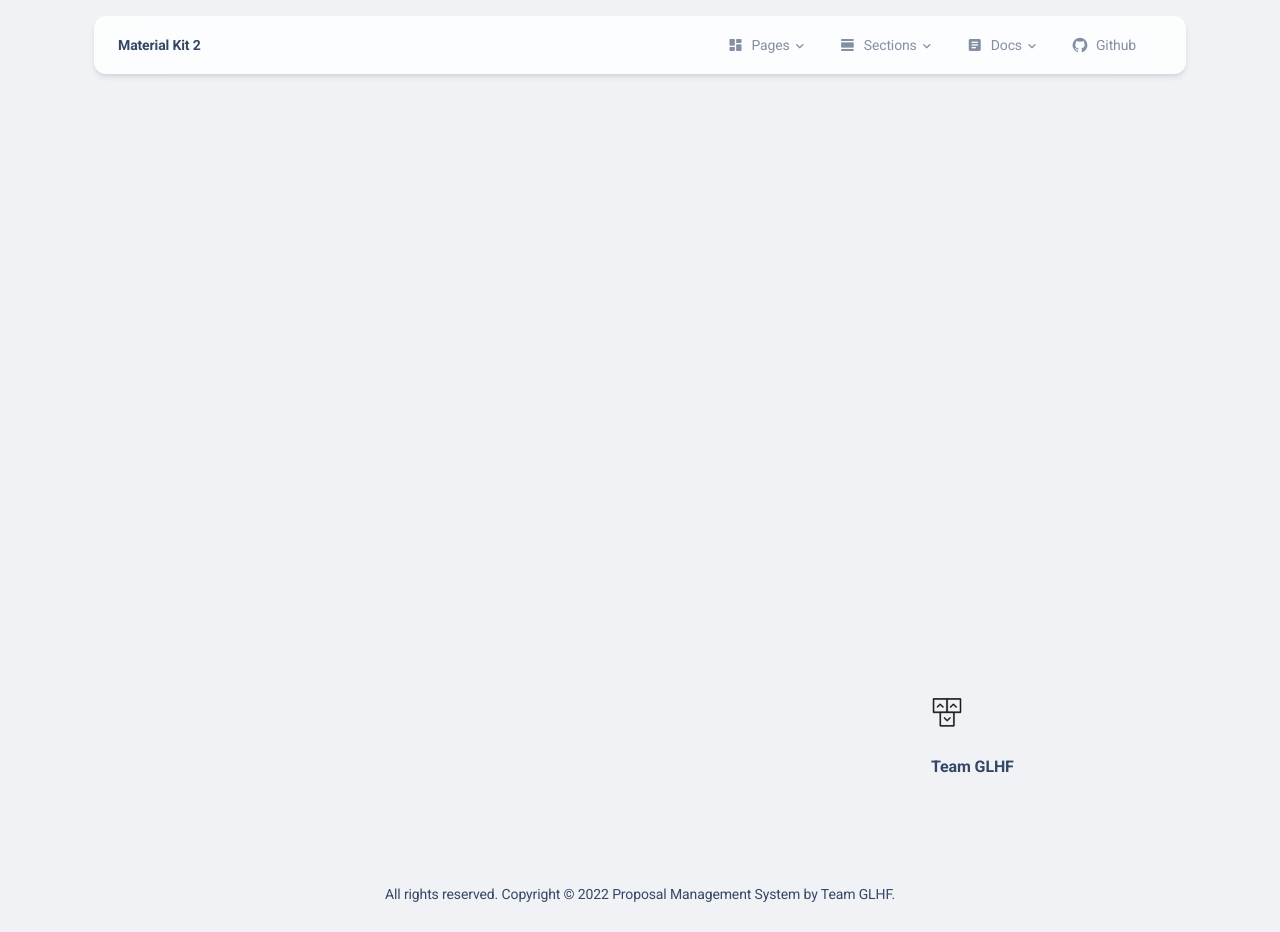
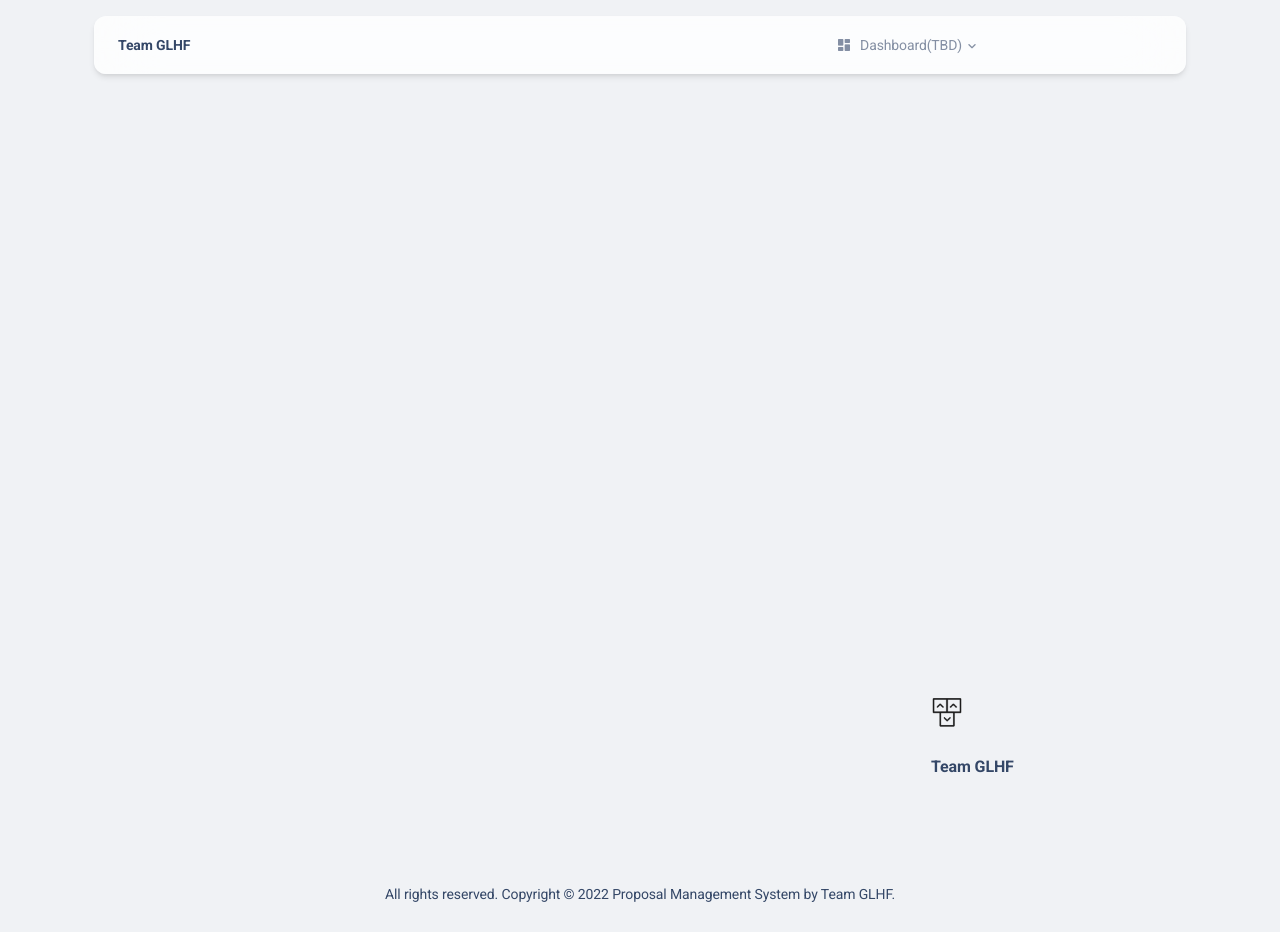
Before and after one commit to KatrinaaDing/Ability-Plus-frontend, a React (Create React App) app: page /presentation in a window 1280 px wide. Built offline with nearby package versions, Linux system fonts and the light colour scheme.

Commit message:
component changed
hide some components
rename sth stuff
some name to be defined.

```diff
--- a/public/index.html
+++ b/public/index.html
@@ -22,7 +22,7 @@ Software.
     <meta name="theme-color" content="#1A73E8" />
     <link rel="apple-touch-icon" sizes="76x76" href="%PUBLIC_URL%/apple-icon.png" />
     <link rel="manifest" href="%PUBLIC_URL%/manifest.json" />
-    <title>Material Kit 2 React by Creative Tim</title>
+    <title>Project Proposal Management System by Team GLHF</title>
     <link
       rel="stylesheet"
       href="https://fonts.googleapis.com/css?family=Roboto:300,400,500,700,900|Roboto+Slab:400,700"
--- a/src/examples/Footers/CenteredFooter/index.js
+++ b/src/examples/Footers/CenteredFooter/index.js
@@ -107,28 +107,10 @@ function CenteredFooter({ company, links, socials, light }) {
 CenteredFooter.defaultProps = {
   company: { href: "https://www.creative-tim.com/", name: "Creative Tim" },
   links: [
-    { href: "https://www.creative-tim.com/", name: "Company" },
-    { href: "https://www.creative-tim.com/presentation", name: "About Us" },
-    { href: "https://www.creative-tim.com/presentation", name: "Team" },
-    { href: "https://www.creative-tim.com/templates/react", name: "Products" },
-    { href: "https://www.creative-tim.com/blog", name: "Blog" },
-    { href: "https://www.creative-tim.com/license", name: "License" },
+
   ],
   socials: [
-    { icon: <FacebookIcon fontSize="small" />, link: "https://www.facebook.com/CreativeTim/" },
-    {
-      icon: <TwitterIcon fontSize="small" />,
-      link: "https://twitter.com/creativetim",
-    },
-    {
-      icon: <InstagramIcon fontSize="small" />,
-      link: "https://www.instagram.com/creativetimofficial/",
-    },
-    {
-      icon: <PinterestIcon fontSize="small" />,
-      link: "https://ro.pinterest.com/thecreativetim/",
-    },
-    { icon: <GitHubIcon fontSize="small" />, link: "https://github.com/creativetimofficial" },
+
   ],
   light: false,
 };
--- a/src/examples/Footers/SimpleFooter/index.js
+++ b/src/examples/Footers/SimpleFooter/index.js
@@ -108,10 +108,7 @@ function SimpleFooter({ company, links, light }) {
 SimpleFooter.defaultProps = {
   company: { href: "https://www.creative-tim.com/", name: "Creative Tim" },
   links: [
-    { href: "https://www.creative-tim.com/", name: "Creative Tim" },
-    { href: "https://www.creative-tim.com/presentation", name: "About Us" },
-    { href: "https://www.creative-tim.com/blog", name: "Blog" },
-    { href: "https://www.creative-tim.com/license", name: "License" },
+
   ],
   light: false,
 };
--- a/src/examples/Navbars/DefaultNavbar/index.js
+++ b/src/examples/Navbars/DefaultNavbar/index.js
@@ -551,7 +551,7 @@ function DefaultNavbar({ brand, routes, transparent, light, action, sticky, rela
 
 // Setting default values for the props of DefaultNavbar
 DefaultNavbar.defaultProps = {
-  brand: "Material Kit 2",
+  brand: "Team GLHF",
   transparent: false,
   light: false,
   action: false,
--- a/src/routes.js
+++ b/src/routes.js
@@ -70,12 +70,12 @@ import Typography from "layouts/sections/elements/typography";
 
 const routes = [
   {
-    name: "pages",
+    name: "Dashboard(tBD)",
     icon: <Icon>dashboard</Icon>,
     columns: 1,
     rowsPerColumn: 2,
     collapse: [
-      {
+/*       {
         name: "landing pages",
         collapse: [
           {
@@ -94,9 +94,9 @@ const routes = [
             component: <Author />,
           },
         ],
-      },
+      }, */
       {
-        name: "account",
+        name: "Login & Register",
         collapse: [
           {
             name: "sign in",
@@ -108,7 +108,7 @@ const routes = [
     ],
   },
   {
-    name: "sections",
+/*     name: "sections",
     icon: <Icon>view_day</Icon>,
     collapse: [
       {
@@ -236,10 +236,10 @@ const routes = [
           },
         ],
       },
-    ],
+    ], */
   },
   {
-    name: "docs",
+/*     name: "docs",
     icon: <Icon>article</Icon>,
     collapse: [
       {
@@ -262,12 +262,12 @@ const routes = [
         description: "Check how you can integrate our plugins",
         href: "https://www.creative-tim.com/learning-lab/react/datepicker/material-kit/",
       },
-    ],
+    ], */
   },
   {
-    name: "github",
+    /* name: "github",
     icon: <GitHubIcon />,
-    href: "https://www.github.com/creativetimofficial/material-kit-react",
+    href: "https://www.github.com/creativetimofficial/material-kit-react", */
   },
 ];
 
```
